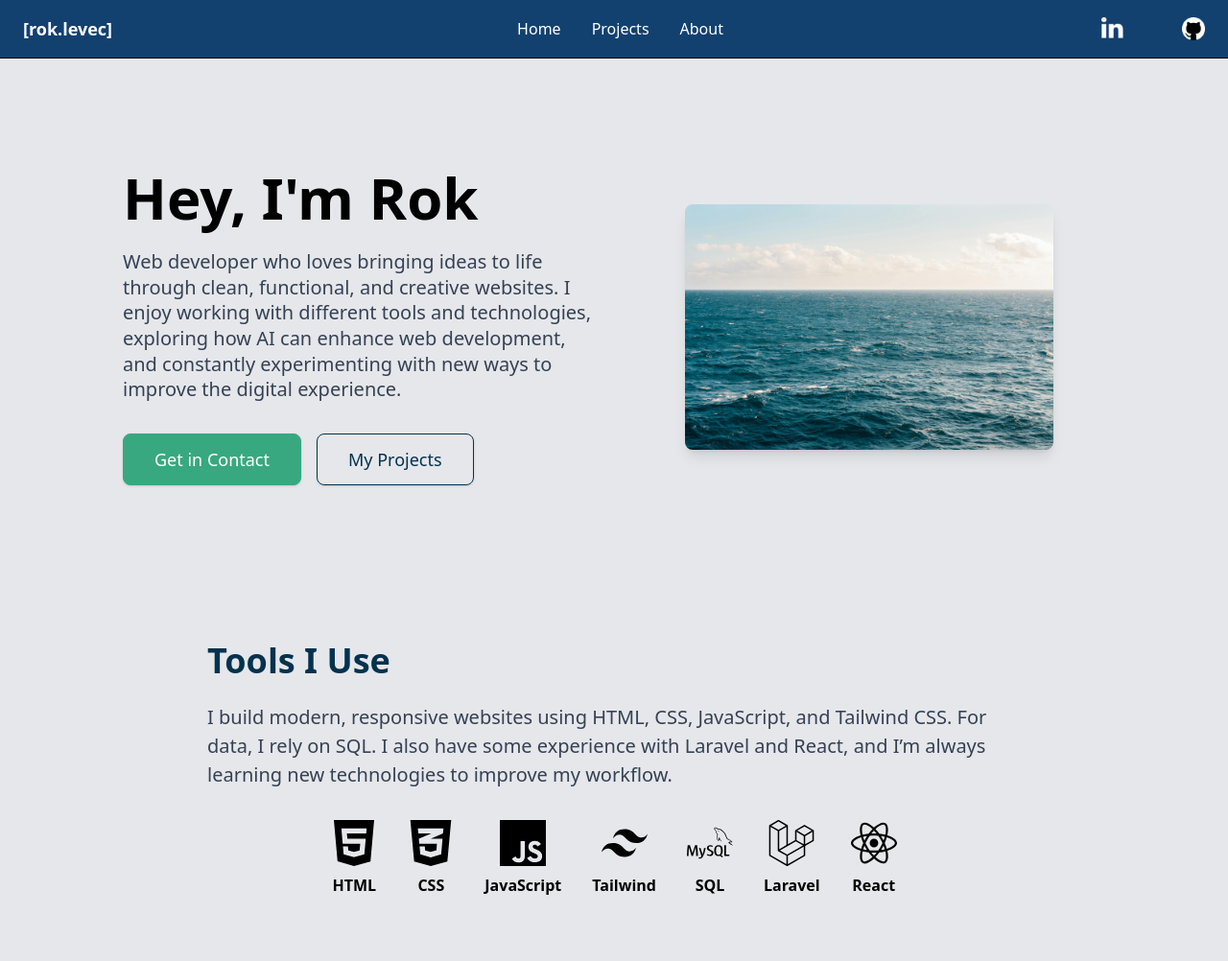
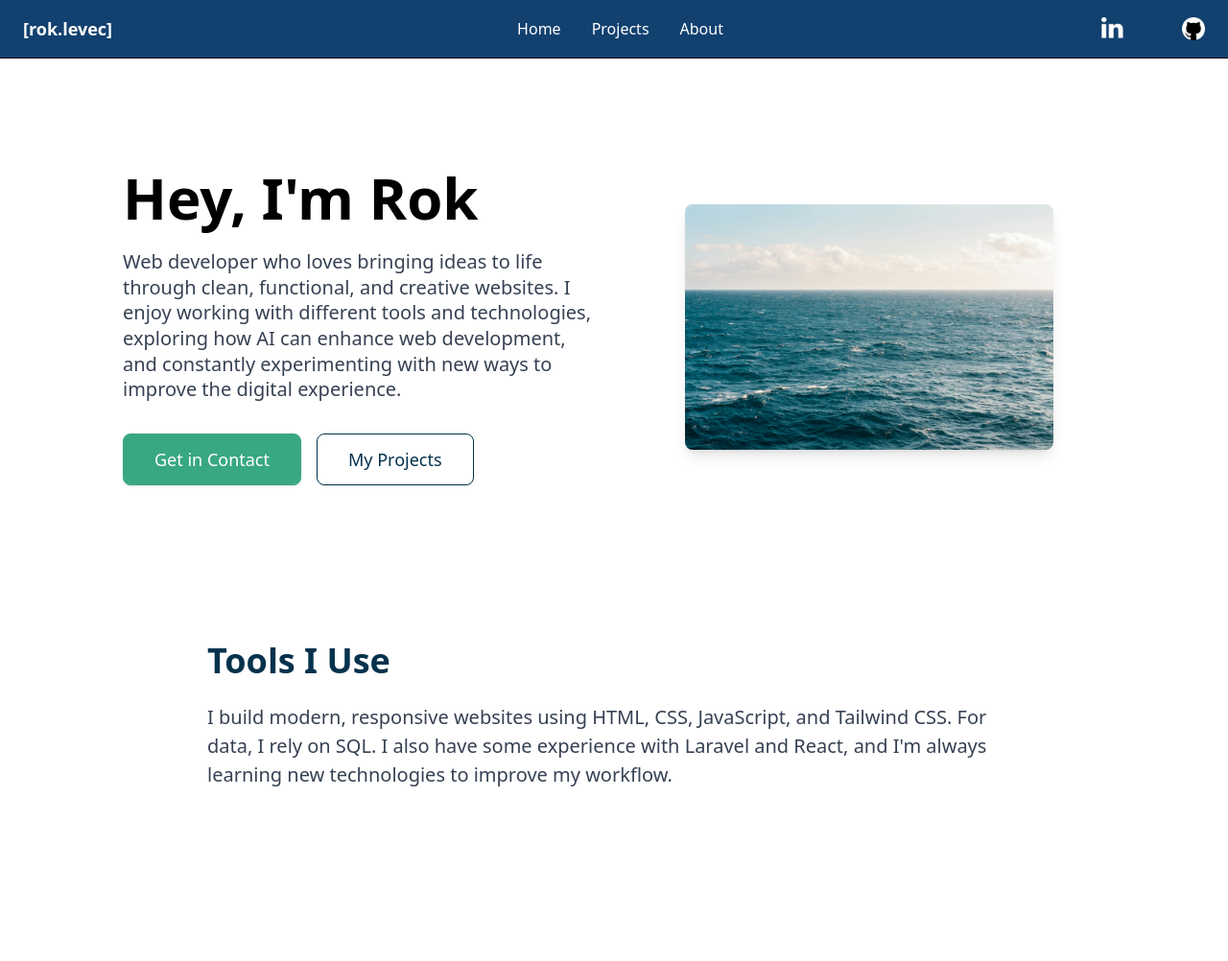
Before and after one commit to Rok-Levec/rok-levec-portfolio, a plain HTML site: page index.html in a window 1280 px wide. Shown: the top 1002 px of the page at 96% size. Drawn offline with nearby package versions, Linux system fonts and the light colour scheme; a script that the page names is missing.

Commit message:
Moved tools section in seperate file.

```diff
--- a/index.html
+++ b/index.html
@@ -8,7 +8,7 @@
 
     <title>[rok.levec]</title>
   </head>
-  <body class="bg-gray-200">
+  <body>
     <!-- Navbar (full width) -->
     <div id="navbar"></div>
 
@@ -16,7 +16,7 @@
     <div class="flex justify-center">
       <div class="w-full bg-white min-h-screen">
         <!-- Hero section -->
-        <div class="bg-gray-200 w-full flex items-center justify-center">
+        <div class="w-full flex items-center justify-center">
           <div
             class="py-28 px-12 md:px-16 flex flex-col md:flex-row justify-between items-center w-full max-w-6xl min-h-[70vh]"
           >
@@ -55,104 +55,27 @@
             </div>
           </div>
         </div>
-        <section class="bg-gray-200 py-12">
+        <section class="py-12">
           <div class="max-w-4xl mx-auto px-6">
             <h2 class="text-4xl font-bold mb-6 text-[#05324d]">Tools I Use</h2>
             <p class="mb-8 text-gray-700">
               I build modern, responsive websites using HTML, CSS, JavaScript,
               and Tailwind CSS. For data, I rely on SQL. I also have some
-              experience with Laravel and React, and I’m always learning new
+              experience with Laravel and React, and I'm always learning new
               technologies to improve my workflow.
             </p>
+            <!-- Tools will be dynamically generated by tools.js -->
             <div
               id="tools-row"
               class="flex flex-wrap gap-8 justify-center items-center"
-            >
-              <div
-                class="flex flex-col items-center group cursor-pointer"
-                data-tool="HTML"
-              >
-                <img
-                  src="images/icons/html5.svg"
-                  alt="HTML"
-                  class="w-12 h-12 mb-2 transition-transform duration-300 group-hover:scale-110"
-                />
-                <span class="font-semibold">HTML</span>
-              </div>
-              <div
-                class="flex flex-col items-center group cursor-pointer"
-                data-tool="CSS"
-              >
-                <img
-                  src="images/icons/css3.svg"
-                  alt="CSS"
-                  class="w-12 h-12 mb-2 transition-transform duration-300 group-hover:scale-110"
-                />
-                <span class="font-semibold">CSS</span>
-              </div>
-              <div
-                class="flex flex-col items-center group cursor-pointer"
-                data-tool="JavaScript"
-              >
-                <img
-                  src="images/icons/javascript.svg"
-                  alt="JavaScript"
-                  class="w-12 h-12 mb-2 transition-transform duration-300 group-hover:scale-110"
-                />
-                <span class="font-semibold">JavaScript</span>
-              </div>
-              <div
-                class="flex flex-col items-center group cursor-pointer"
-                data-tool="Tailwind"
-              >
-                <img
-                  src="images/icons/tailwindcss.svg"
-                  alt="Tailwind"
-                  class="w-12 h-12 mb-2 transition-transform duration-300 group-hover:scale-110"
-                />
-                <span class="font-semibold">Tailwind</span>
-              </div>
-              <div
-                class="flex flex-col items-center group cursor-pointer"
-                data-tool="SQL"
-              >
-                <img
-                  src="images/icons/mysql.svg"
-                  alt="SQL"
-                  class="w-12 h-12 mb-2 transition-transform duration-300 group-hover:scale-110"
-                />
-                <span class="font-semibold">SQL</span>
-              </div>
-              <div
-                class="flex flex-col items-center group cursor-pointer"
-                data-tool="Laravel"
-              >
-                <img
-                  src="images/icons/laravel.svg"
-                  alt="Laravel"
-                  class="w-12 h-12 mb-2 transition-transform duration-300 group-hover:scale-110"
-                />
-                <span class="font-semibold">Laravel</span>
-              </div>
-              <div
-                class="flex flex-col items-center group cursor-pointer"
-                data-tool="React"
-              >
-                <img
-                  src="images/icons/react.svg"
-                  alt="React"
-                  class="w-12 h-12 mb-2 transition-transform duration-300 group-hover:scale-110"
-                />
-                <span class="font-semibold">React</span>
-              </div>
-            </div>
+            ></div>
             <div
               id="tool-description"
               class="mt-8 text-center text-gray-600 min-h-[32px]"
             ></div>
           </div>
         </section>
-        <section class="bg-gray-200 py-12 w-full">
+        <section class="py-12 w-full">
           <div class="w-full px-0">
             <!-- Title row -->
             <div class="max-w-4xl mx-auto px-6 mb-6">
@@ -175,7 +98,7 @@
             <div class="flex justify-center mt-8">
               <a
                 href="projects.html"
-                class="px-6 py-2 bg-[#38A881] text-white rounded-lg shadow hover:bg-[#1D5843] transition border border-[#38A881]"
+                class="px-8 py-3 bg-[#38A881] text-white rounded-lg shadow hover:bg-[#1D5843] transition border border-[#38A881] text-lg"
               >
                 See more projects
               </a>
```
